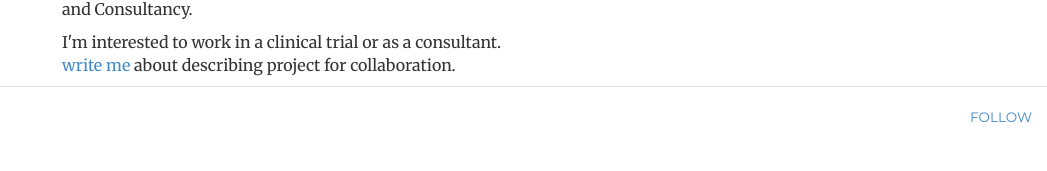
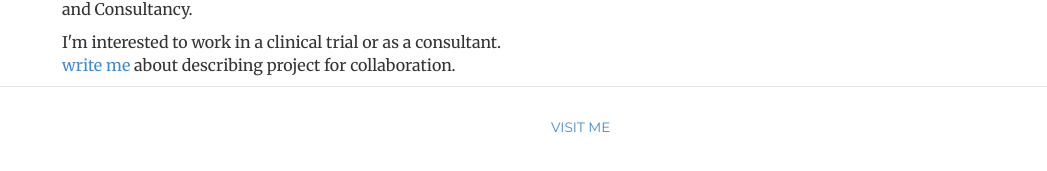
Before and after one commit to haquemdanamul/haquemdanamul, a Jekyll site: the page built from index.html, in a window 1280 px wide. Shown: the part 491-662 px from the top of the page, without its empty margins (233-1280 px from the left). Built offline with Jekyll 4.4.1, drawn with Linux system fonts in a browser that asks for light colours; nearby versions of some CDN libraries; library files that are not in the unit come from our copies.

Commit message:
Update footer.html

```diff
--- a/_includes/footer.html
+++ b/_includes/footer.html
@@ -1,11 +1,10 @@
 <div class="footer">
-<div class="col-xs-12 col-sm-6 col-md-6 col-lg-4 header-right">
-      <ul class="icons no-print">
+<div class="row">
+	<div class="col-sm-8">
 	<p><small></small></p>
 	</div>
 	<div class="col-sm-8" role="navigation">
-	<p class="nav nav-pills pull-right"><small><a href="/follow" title="FOLLOW">FOLLOW</a></small></p>
-	</u1>
+	<p class="nav nav-pills pull-right"><small><a href="/follow" title="VISIT ME">VISIT ME</a></small></p>
 	</div>
 	</div>
 </div> <!-- /footer -->
```
